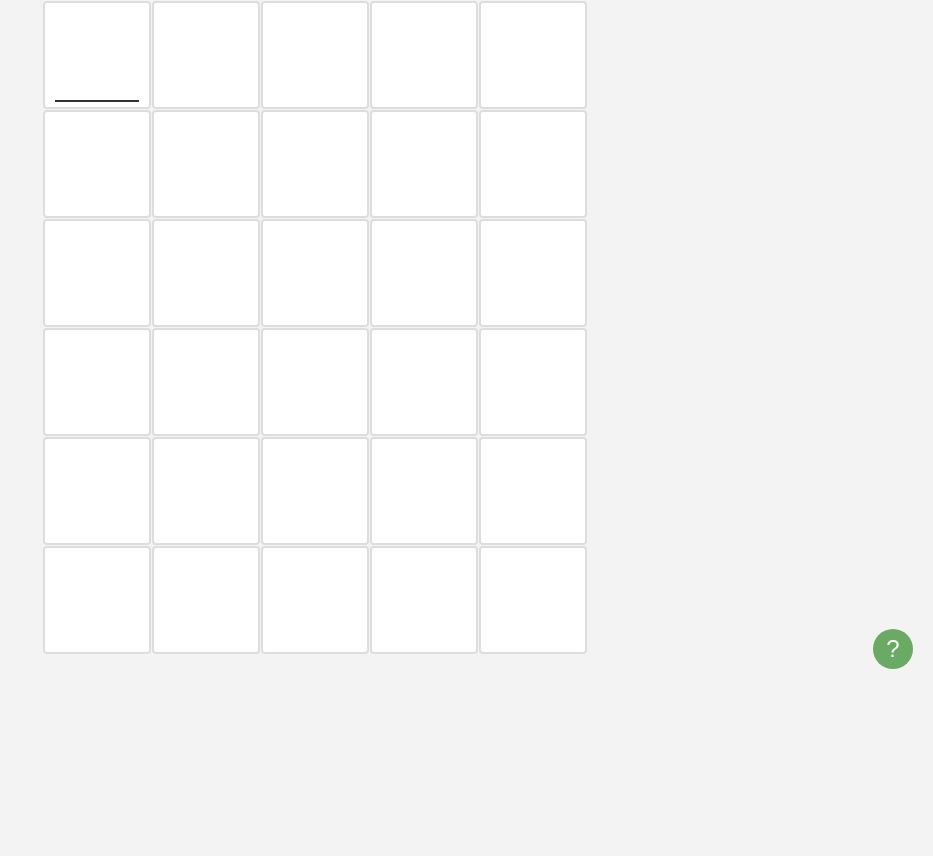
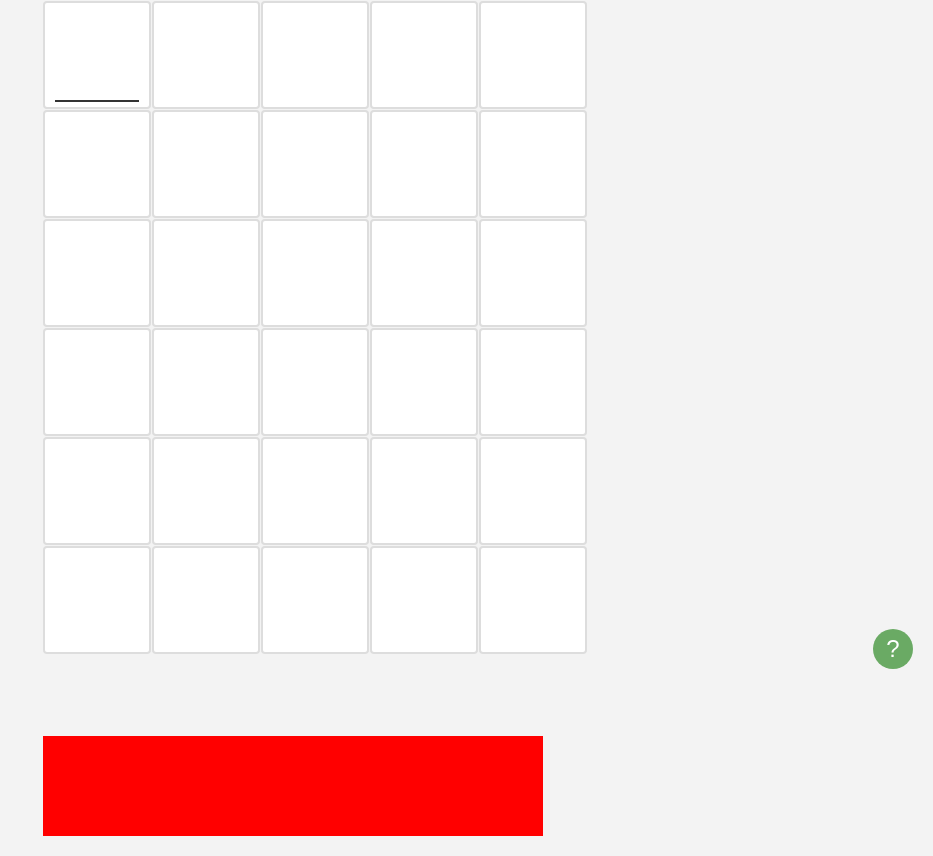
Before and after one commit to jvleonardi/termo-clone-jose, a plain HTML site: page index.html in a window 1280 px wide. Shown: the part 111-967 px from the top of the page, without its empty margins (347-1280 px from the left). Before the commit the page ends 867 px from the top, so only its background shows below. Drawn offline with Linux system fonts and the light colour scheme.

Commit message:
Add files via upload

```diff
--- a/index.html
+++ b/index.html
@@ -57,7 +57,13 @@
                 <p>As palavras podem possuir letras repetidas.</p>
             </div>
         </div>
+
+        <div class="caixa-dicas">
+
+        </div>
     </div>
+
+
 
     <script src="script.js"></script>
 </body>
--- a/script.js
+++ b/script.js
@@ -27,7 +27,7 @@ document.addEventListener('DOMContentLoaded', () => {
     function initGame() {
         // Selecionar palavra aleatória
         targetWord = words[Math.floor(Math.random() * words.length)];
-        console.log("Palavra");
+        console.log("Palavra", targetWord);
 
         // Resetar variáveis
         currentRow = 0;
--- a/styles.css
+++ b/styles.css
@@ -224,3 +224,11 @@ h1 {
         font-size: 1.5rem;
     }
 }
+
+/*CSS DO JOSÉ*/
+
+.caixa-dicas{
+    background: red;
+    width: 100%;
+    height: 100px;
+}
```
